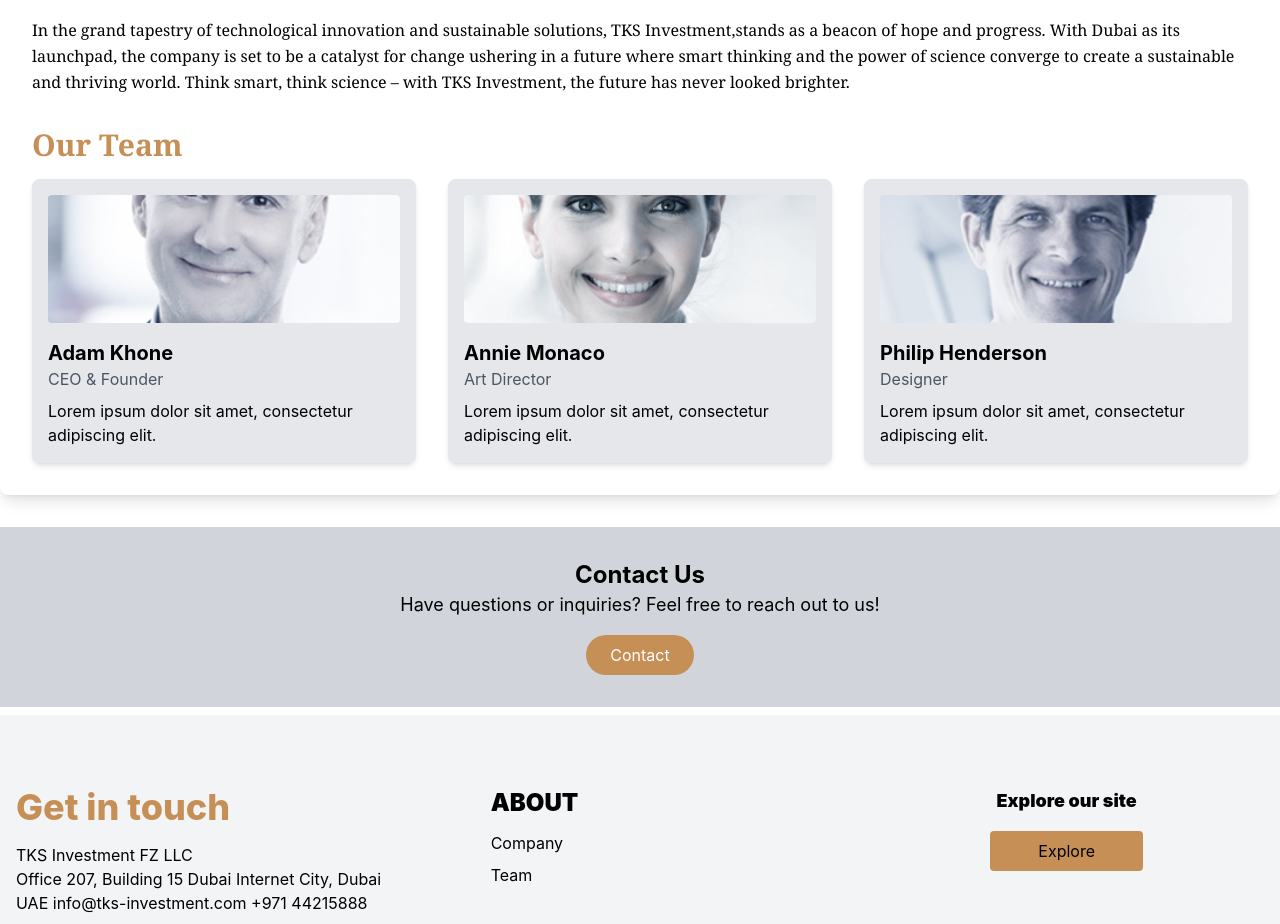
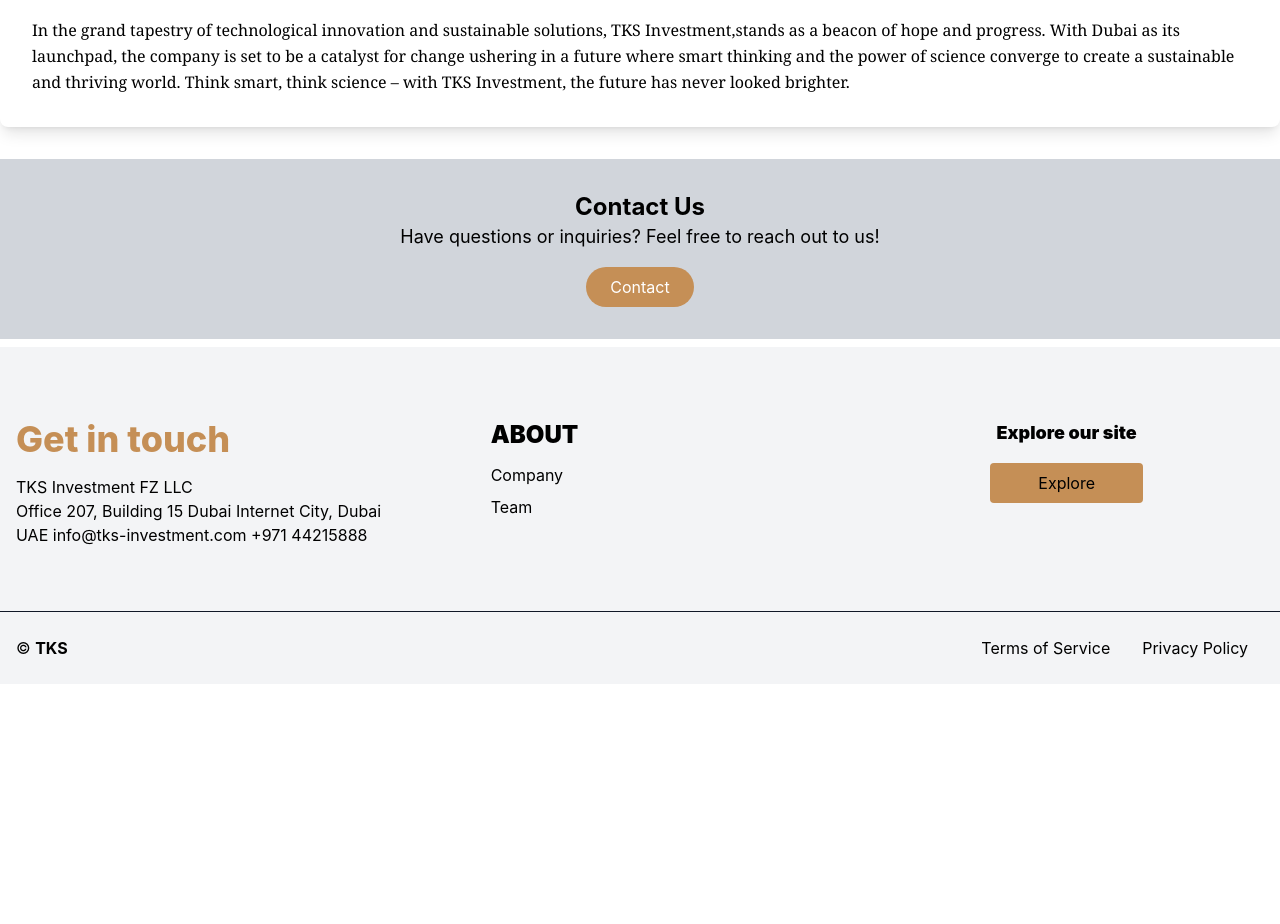
Before and after one commit to Simocoded/Main-Tks, a React (Create React App) app: page /about in a window 1280 px wide. Shown: the part 1507-2431 px from the top of the page. After the commit the page ends 2191 px from the top, so only its background shows below. Built offline with nearby package versions, Linux system fonts and the light colour scheme.

Commit message:
first commit

```diff
--- a/src/Components/About-us/About.js
+++ b/src/Components/About-us/About.js
@@ -187,50 +187,7 @@
           </p>
         </p>
 
-        <h2 class="text-3xl text-[#c58f56] font-serif font-extrabold  mt-8 mb-4">
-          Our Team
-        </h2>
-        <div class="grid grid-cols-1 sm:grid-cols-2 md:grid-cols-3 gap-8">
-          <div class="bg-gray-200 p-4 rounded-lg shadow-md">
-            <img
-              src={Bg17}
-              alt="Team Member 1"
-              class="w-full h-32 object-cover rounded mb-4"
-            />
-            <h3 class="text-xl font-bold">Adam Khone</h3>
-            <p class="text-gray-600">CEO & Founder</p>
-            <p class="mt-2">
-              Lorem ipsum dolor sit amet, consectetur adipiscing elit.
-            </p>
-          </div>
-
-          <div class="bg-gray-200 p-4 rounded-lg shadow-md">
-            <img
-              src={Bg16}
-              alt="Team Member 2"
-              class="w-full h-32 object-cover rounded mb-4"
-            />
-            <h3 class="text-xl font-bold">Annie Monaco</h3>
-            <p class="text-gray-600">Art Director</p>
-            <p class="mt-2">
-              Lorem ipsum dolor sit amet, consectetur adipiscing elit.
-            </p>
-          </div>
-
-          <div class="bg-gray-200 p-4 rounded-lg shadow-md">
-            <img
-              src={Bg15}
-              alt="Team Member 3"
-              class="w-full h-32 object-cover rounded mb-4"
-            />
-            <h3 class="text-xl font-bold">Philip Henderson</h3>
-            <p class="text-gray-600">Designer</p>
-            <p class="mt-2">
-              Lorem ipsum dolor sit amet, consectetur adipiscing elit.
-            </p>
-          </div>
         </div>
-      </div>
 
       <div class="bg-gray-300 p-8 text-center mt-8">
         <Link to="/contact">
```
